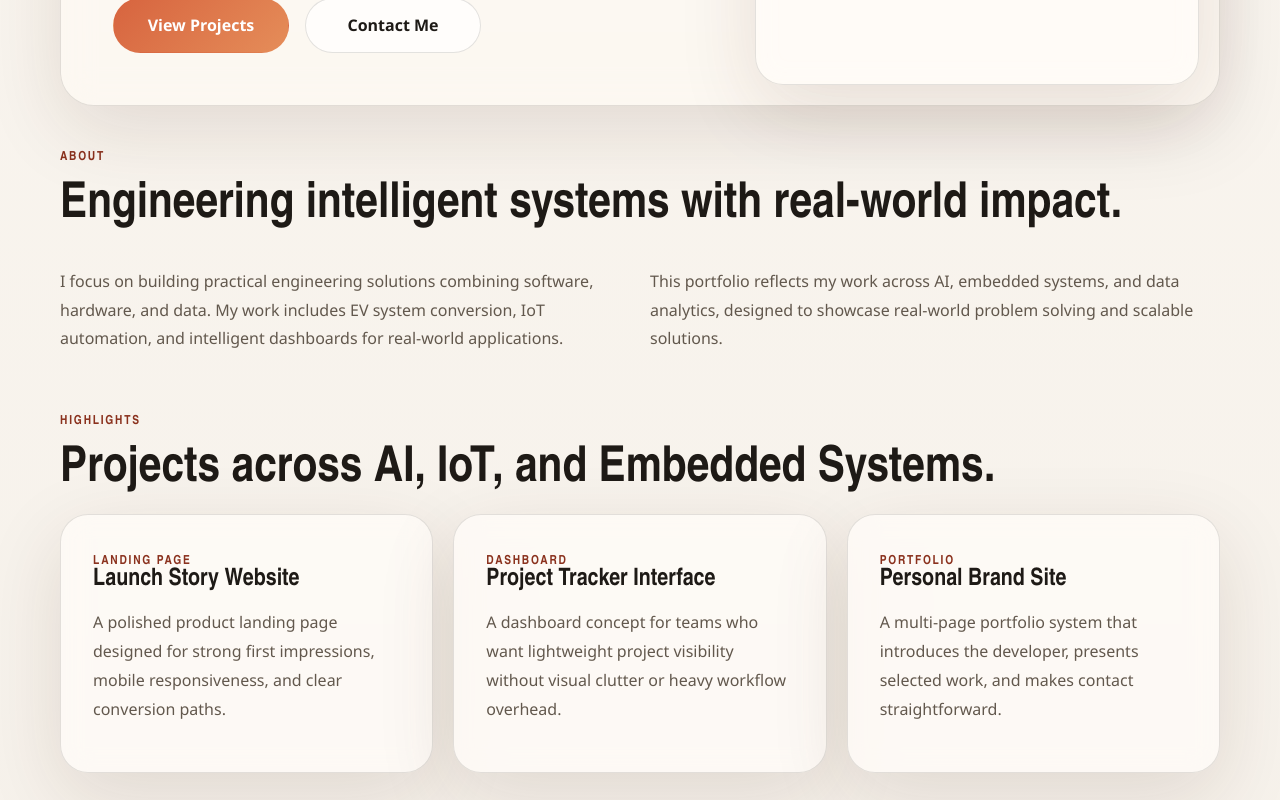
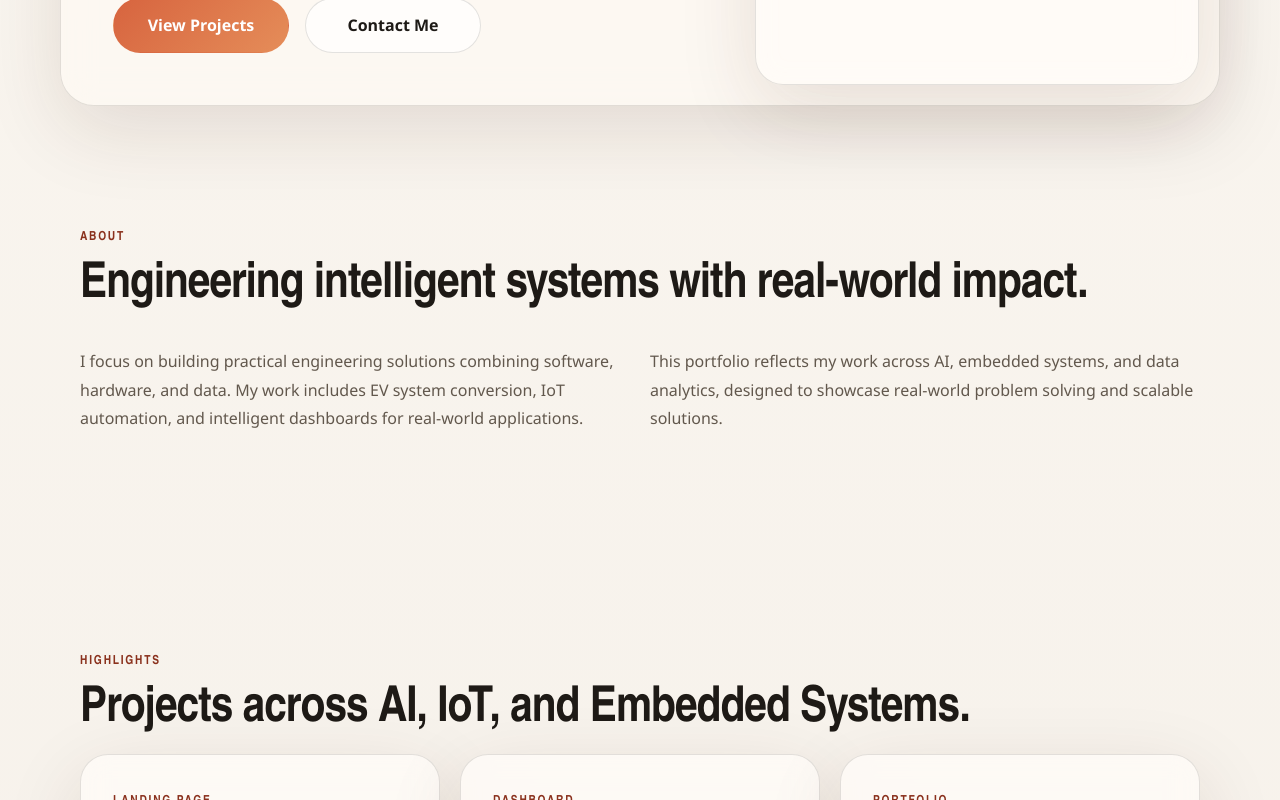
Before and after one commit to NYCTOHXWK/ALPHATEST, a Next.js app: page / in a window 1280 px wide. Shown: the part 1000-1800 px from the top of the page. Built offline with nearby package versions, Linux system fonts and the light colour scheme.

Commit message:
Implement premium UI styles in globals.css
Added styles for premium UI system including glass effect and smooth scrolling.

Signed-off-by: VINAY YADAV <143164570+NYCTOHXWK@users.noreply.github.com>

```diff
--- a/app/globals.css
+++ b/app/globals.css
@@ -798,3 +798,43 @@ html[data-theme="dark"] .theme-toggle-thumb {
 .page-stack > section:last-child section {
   height: 100vh;
 }
+/* === PREMIUM UI SYSTEM === */
+
+:root {
+  --glass-bg: rgba(255, 255, 255, 0.6);
+  --glass-border: rgba(255, 255, 255, 0.2);
+  --blur: blur(16px);
+}
+
+/* Smooth scrolling */
+html {
+  scroll-behavior: smooth;
+}
+
+/* Apple-style easing */
+* {
+  transition: all 0.3s cubic-bezier(0.22, 1, 0.36, 1);
+}
+
+/* Glass card */
+.glass {
+  background: var(--glass-bg);
+  backdrop-filter: var(--blur);
+  border: 1px solid var(--glass-border);
+  border-radius: 16px;
+}
+
+/* Lift on hover */
+.surface-card:hover {
+  transform: translateY(-6px);
+}
+
+/* Section spacing refinement */
+.content-section {
+  padding: 80px 20px;
+}
+
+/* Headings polish */
+h1, h2, h3 {
+  letter-spacing: -0.02em;
+}
```
